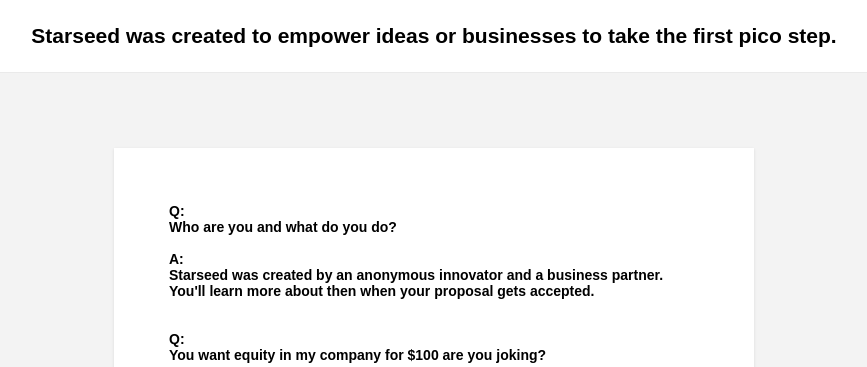
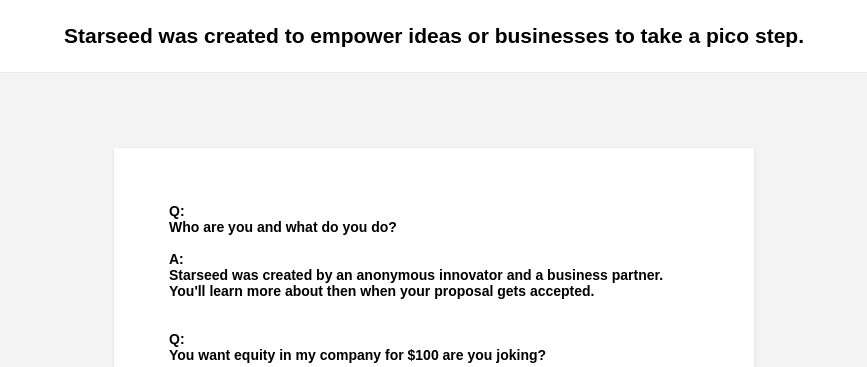
Before and after one commit to NewSpaceNYC/Starseed, a Django app: page /about/ in a window 1280 px wide. Shown: the part 90-457 px from the top of the page, without its empty margins (206-1073 px from the left). Run offline with Django 3.2, Linux system fonts and the light colour scheme; some libraries are stand-ins or nearby versions.

Commit message:
Update about.html

```diff
--- a/templates/about.html
+++ b/templates/about.html
@@ -20,7 +20,7 @@
     </header>
 
     <div class="main-header">
-        <h2>Starseed was created to empower ideas or businesses to take the first pico step.</h2>
+        <h2>Starseed was created to empower ideas or businesses to take a pico step.</h2>
     </div>
 
     <div class="main-content">
```
